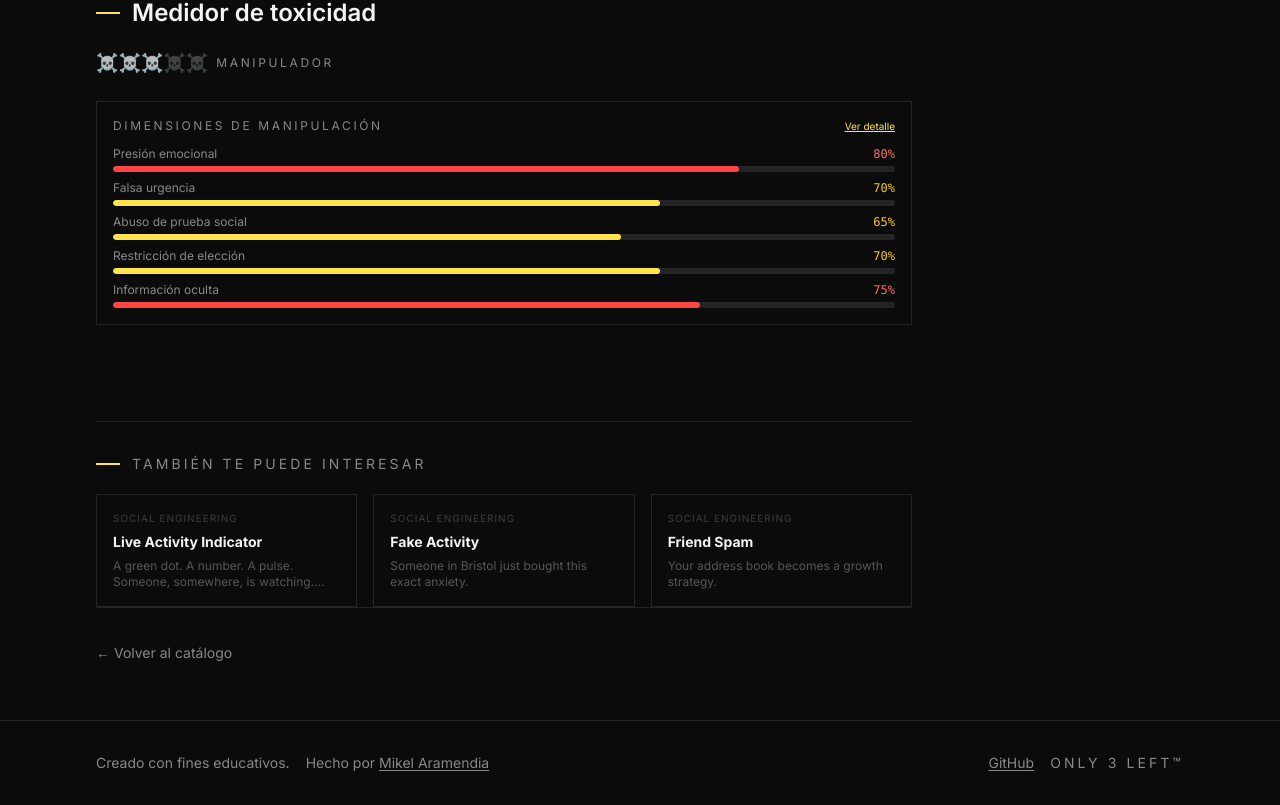
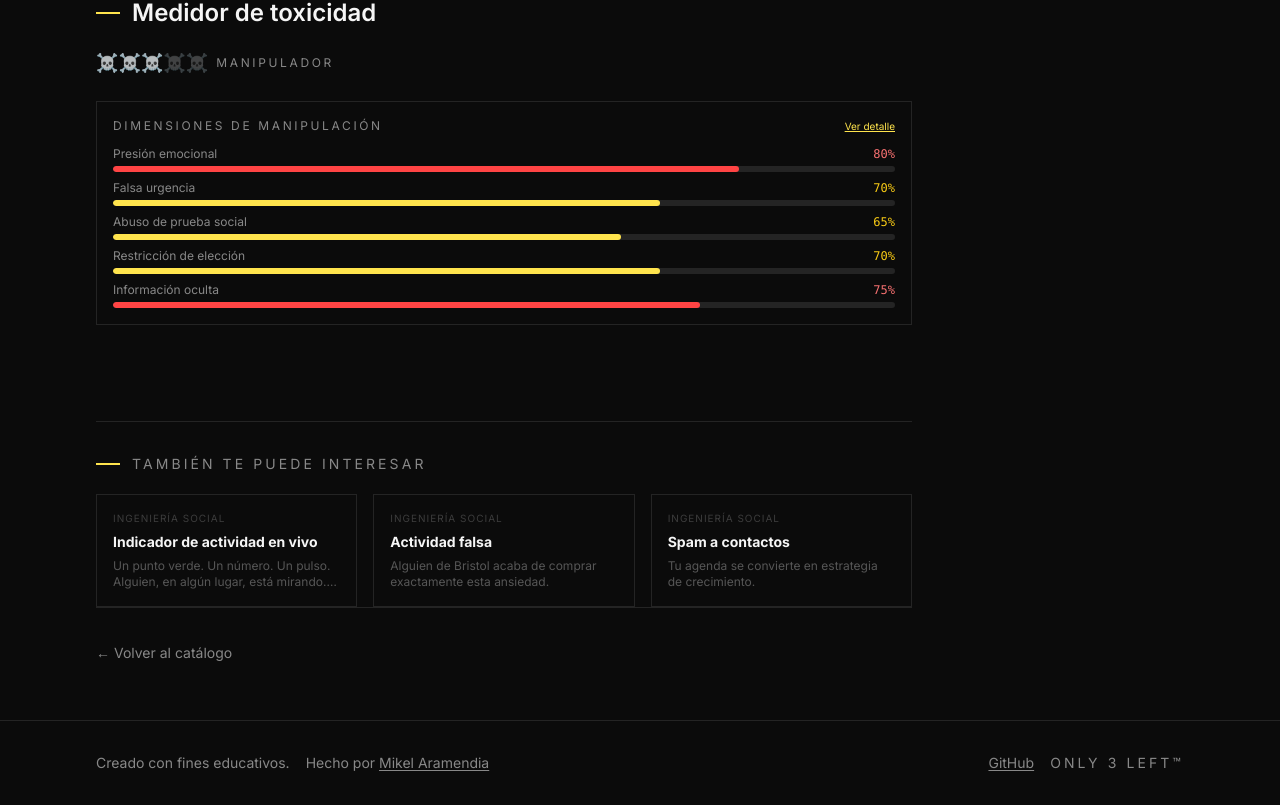
Before and after one commit to Mendiak/only3left, a Next.js app: page /es/patterns/confirmshaming in a window 1280 px wide. Shown: the part 2135-2940 px from the top of the page. Built offline with nearby package versions, Linux system fonts and the light colour scheme.

Commit message:
feat: enhance AlsoLike component to support localization and improve suggestion logic

```diff
--- a/components/AlsoLike.tsx
+++ b/components/AlsoLike.tsx
@@ -3,23 +3,21 @@
 import { useState, useEffect } from "react";
 import Link from "next/link";
 import { patterns } from "@/lib/patterns";
+import { localizePattern } from "@/lib/i18n";
+import type { Locale } from "@/lib/i18n";
 
-export function AlsoLike({ currentSlug, locale = "en" }: { currentSlug: string; locale?: string }) {
-  const [suggestions, setSuggestions] = useState<typeof patterns>([]);
+export function AlsoLike({ currentSlug, locale = "en" }: { currentSlug: string; locale?: Locale }) {
+  const [suggestions, setSuggestions] = useState<ReturnType<typeof localizePattern>[]>([]);
 
   useEffect(() => {
     const current = patterns.find((p) => p.slug === currentSlug);
     const sameCategory = patterns.filter(
       (p) => p.slug !== currentSlug && p.category === current?.category
     );
-    const others = patterns.filter(
-      (p) => p.slug !== currentSlug && p.category !== current?.category
-    );
-
     const pool = sameCategory.length >= 3 ? sameCategory : patterns.filter((p) => p.slug !== currentSlug);
     const shuffled = [...pool].sort(() => Math.random() - 0.5);
-    setSuggestions(shuffled.slice(0, 3));
-  }, [currentSlug]);
+    setSuggestions(shuffled.slice(0, 3).map((p) => localizePattern(p, locale as Locale)));
+  }, [currentSlug, locale]);
 
   if (suggestions.length === 0) return null;
 
```
